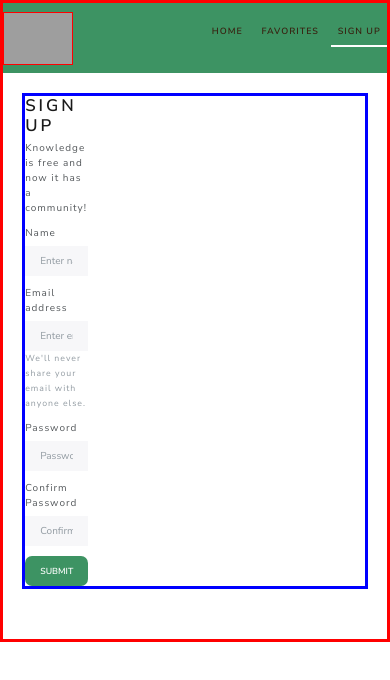
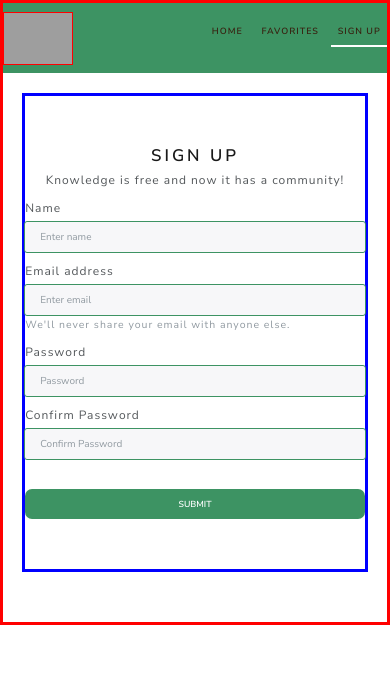
Before and after one commit to Manara-Ali/book-sharing, a React (Create React App) app in the folder book/client/: page /signup in a window 390 px wide. Shown: the top 680 px of the page. Built offline with nearby package versions, Linux system fonts and the light colour scheme; grey boxes are pictures that could not be loaded.

Commit message:
Add styling to signup component

```diff
--- a/book/client/src/App.css
+++ b/book/client/src/App.css
@@ -148,4 +148,30 @@
     color: #3d9363;
     font-size: 1.3rem;
   }
+
+  .signup-form {
+    font-size: 1.2rem;
+    grid-column: 1/-1;
+    width: 100%;
+    margin: 5rem auto;
+    /* border: 1px solid #3d9363; */
+  }
+
+  .signup-form h1,
+  .signup-form p {
+    text-align: center;
+  }
+
+
+  .signup-form .form-control {
+    outline: 1px solid #3d9363;
+    border-radius: 0.2rem;
+  }
+
+  .signup-form .card-btn {
+    width: 100%;
+    margin-top: 2rem;
+    margin-bottom: 0;
+  }
+
 }
```
